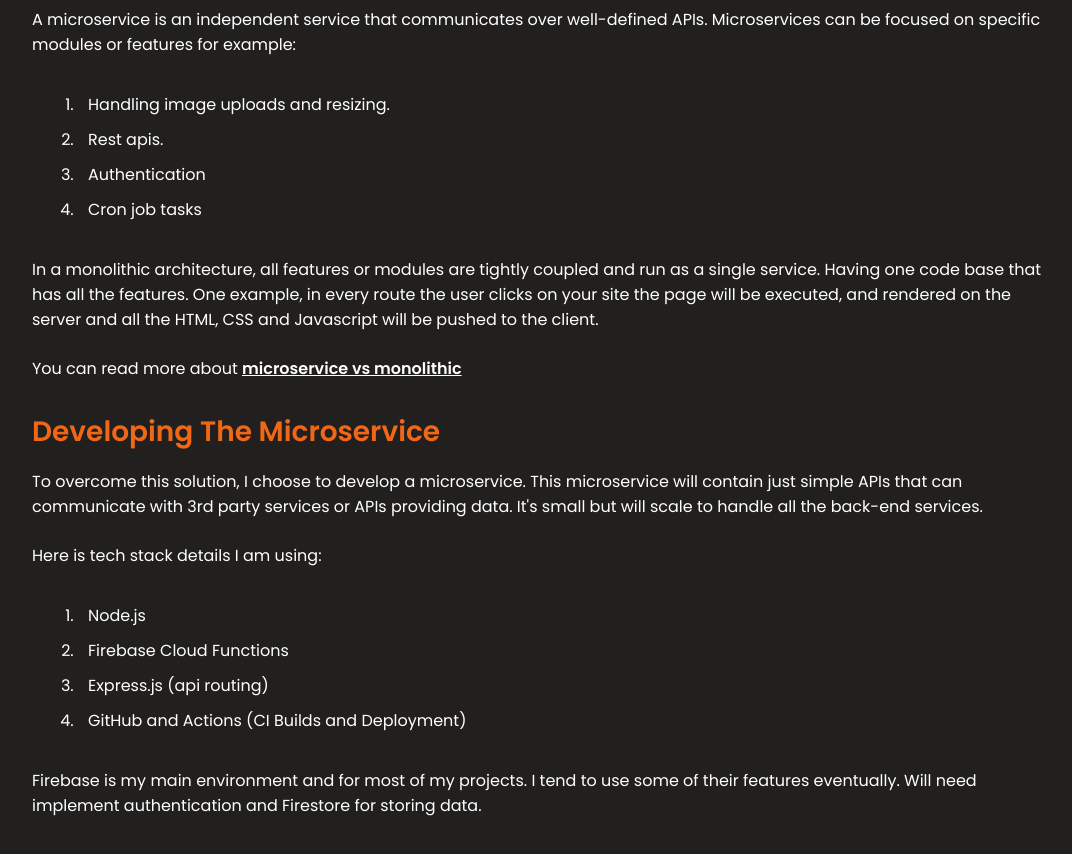
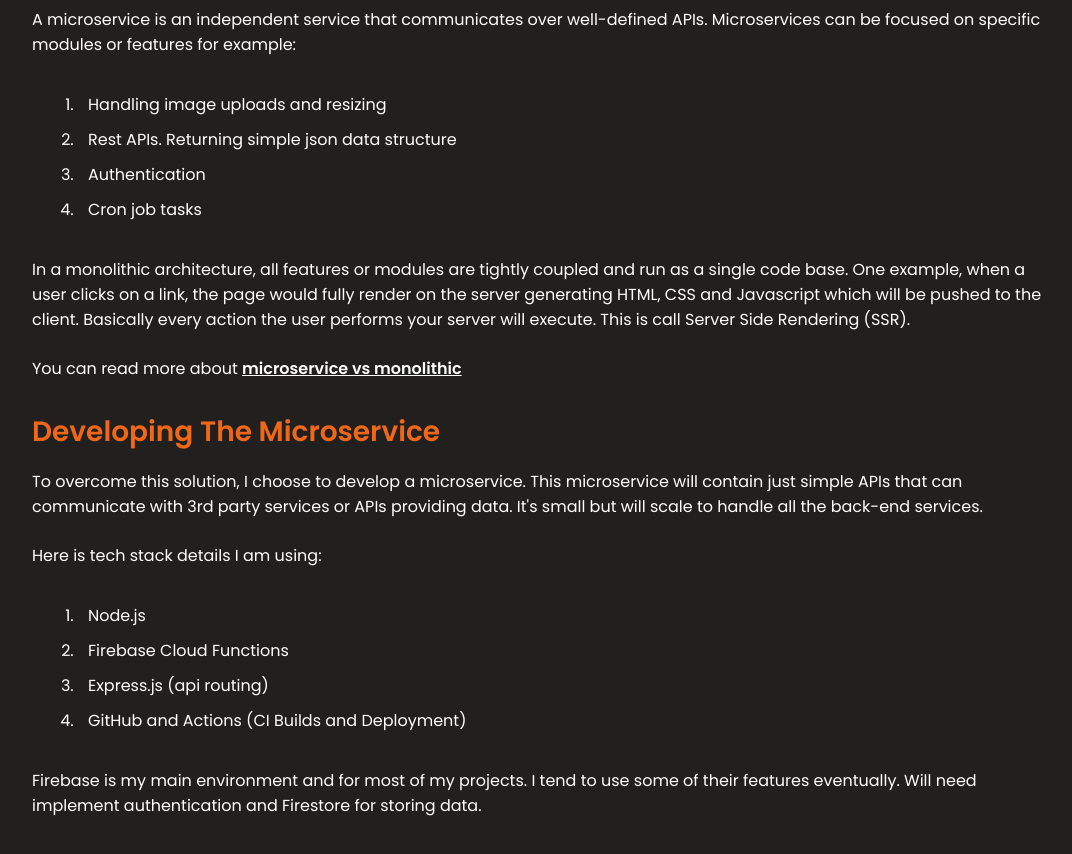
Before and after one commit to JGSolutions/jerry-gagliano, a Next.js app: page /posts/microservices-architecture-over-monolithic in a window 1280 px wide. Shown: the part 1300-2154 px from the top of the page, without its empty margins (100-1172 px from the left). Built offline with nearby package versions, Linux system fonts and the light colour scheme.

Commit message:
fixed text

```diff
--- a/pages/posts/microservices-architecture-over-monolithic.mdx
+++ b/pages/posts/microservices-architecture-over-monolithic.mdx
@@ -36,14 +36,14 @@ Obiviously the two main choices that a developer is faced with are microservice
 
 A microservice is an independent service that communicates over well-defined APIs. Microservices can be focused on specific modules or features for example:
 
-- Handling image uploads and resizing.
-- Rest apis.
+- Handling image uploads and resizing
+- Rest APIs. Returning simple json data structure
 - Authentication
 - Cron job tasks
 
-In a monolithic architecture, all features or modules are tightly coupled and run as a single service. Having one code
-base that has all the features. One example, in every route the user clicks on your site the page will
-be executed, and rendered on the server and all the HTML, CSS and Javascript will be pushed to the client.
+In a monolithic architecture, all features or modules are tightly coupled and run as a single code base. One example, when a user clicks on a link, the page would fully
+render on the server generating HTML, CSS and Javascript which will be pushed to the client. Basically every action the user performs your server
+will execute. This is call Server Side Rendering (SSR).
 
 You can read more about [microservice vs  monolithic](https://aws.amazon.com/microservices/)
 
```
